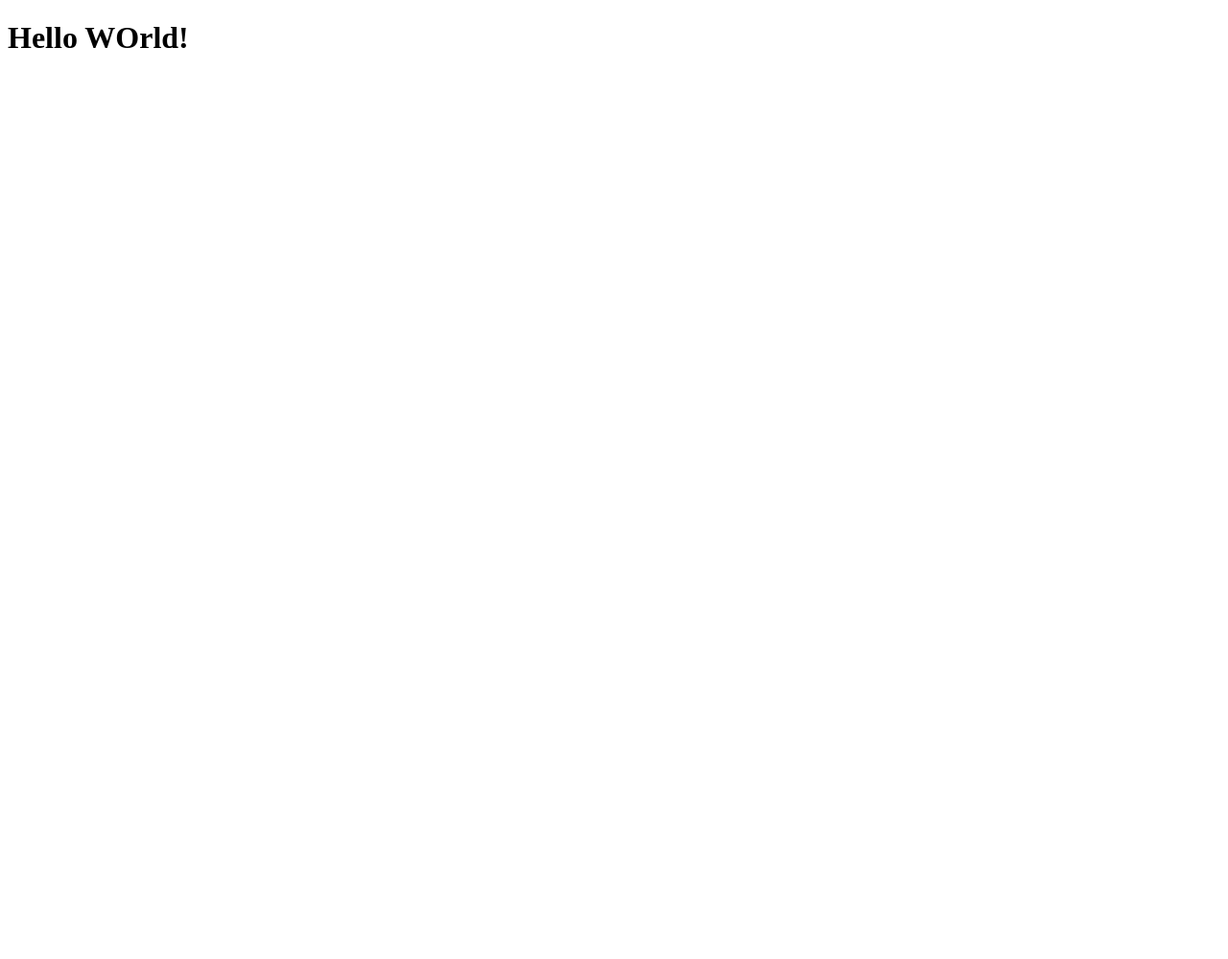
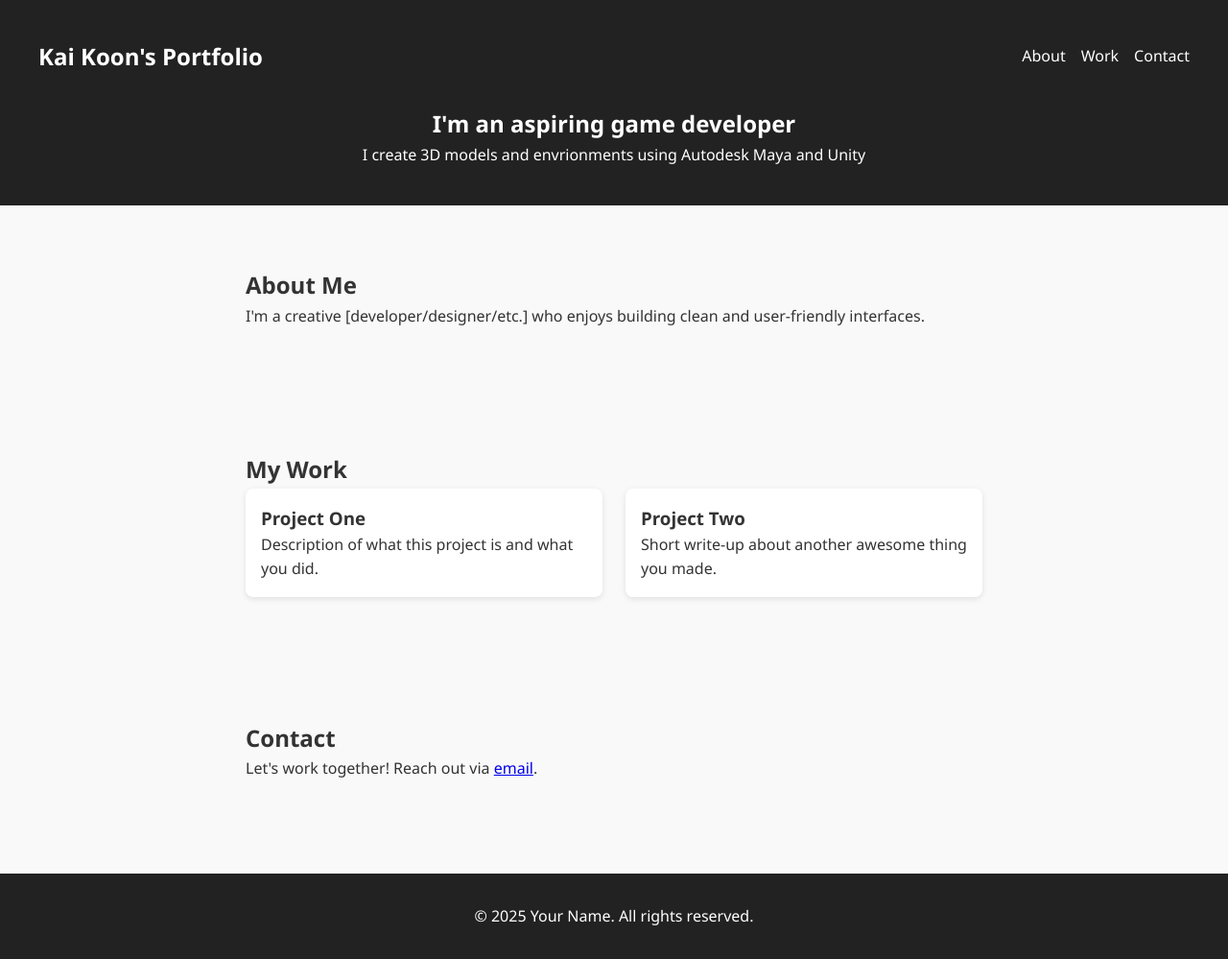
Before and after one commit to ImKKnightz/KKResume, a plain HTML site: page index.html in a window 1280 px wide. Shown: the whole page at 96% size. Before the commit the page ends 800 px from the top, so only its background shows below. Drawn offline with Linux system fonts and the light colour scheme.

Commit message:
Template

```diff
--- a/index.html
+++ b/index.html
@@ -1,9 +1,55 @@
 <!DOCTYPE html>
 <html lang="en">
-    <head>
+<head>
+  <meta charset="UTF-8" />
+  <meta name="viewport" content="width=device-width, initial-scale=1.0"/>
+  <title>Lim Kai Koon's Portfolio</title>
+  <link rel="stylesheet" href="style.css" />
+</head>
+<body>
 
-    </head>
-    <body>
-        <h1>Hello WOrld!</h1>
-    </body>
+  <header>
+    <nav>
+      <h1>Kai Koon's Portfolio</h1>
+      <ul>
+        <li><a href="#about">About</a></li>
+        <li><a href="#work">Work</a></li>
+        <li><a href="#contact">Contact</a></li>
+      </ul>
+    </nav>
+    <div class="intro">
+      <h2>I'm an aspiring game developer</h2>
+      <p>I create 3D models and envrionments using Autodesk Maya and Unity</p>
+    </div>
+  </header>
+
+  <section id="about">
+    <h2>About Me</h2>
+    <p>I'm a creative [developer/designer/etc.] who enjoys building clean and user-friendly interfaces.</p>
+  </section>
+
+  <section id="work">
+    <h2>My Work</h2>
+    <div class="projects">
+      <div class="project">
+        <h3>Project One</h3>
+        <p>Description of what this project is and what you did.</p>
+      </div>
+      <div class="project">
+        <h3>Project Two</h3>
+        <p>Short write-up about another awesome thing you made.</p>
+      </div>
+    </div>
+  </section>
+
+  <section id="contact">
+    <h2>Contact</h2>
+    <p>Let's work together! Reach out via <a href="mailto:your@email.com">email</a>.</p>
+  </section>
+
+  <footer>
+    <p>&copy; 2025 Your Name. All rights reserved.</p>
+  </footer>
+
+</body>
 </html>
--- /dev/null
+++ b/style.css
@@ -0,0 +1,83 @@
+* {
+    margin: 0;
+    padding: 0;
+    box-sizing: border-box;
+  }
+
+  body {
+    font-family: 'Segoe UI', sans-serif;
+    line-height: 1.6;
+    background: #f9f9f9;
+    color: #333;
+  }
+
+  header {
+    background: #222;
+    color: white;
+    padding: 40px;
+    text-align: center;
+  }
+
+  nav {
+    display: flex;
+    justify-content: space-between;
+    align-items: center;
+    flex-wrap: wrap;
+  }
+
+  nav h1 {
+    font-size: 1.5rem;
+  }
+
+  nav ul {
+    list-style: none;
+    display: flex;
+    gap: 1rem;
+  }
+
+  nav ul li a {
+    color: white;
+    text-decoration: none;
+  }
+
+  .intro {
+    margin-top: 2rem;
+  }
+
+  section {
+    padding: 4rem 1rem;
+    max-width: 800px;
+    margin: auto;
+  }
+
+  .projects {
+    display: grid;
+    grid-template-columns: 1fr 1fr;
+    gap: 1.5rem;
+  }
+
+  .project {
+    background: white;
+    padding: 1rem;
+    border-radius: 8px;
+    box-shadow: 0 2px 6px rgba(0,0,0,0.1);
+  }
+
+  footer {
+    text-align: center;
+    padding: 2rem 1rem;
+    background: #222;
+    color: white;
+    margin-top: 2rem;
+  }
+
+  @media (max-width: 700px) {
+    .projects {
+      grid-template-columns: 1fr;
+    }
+
+    nav {
+      flex-direction: column;
+      align-items: flex-start;
+    }
+  }
```
Also changed, not shown: main.css (deleted).
